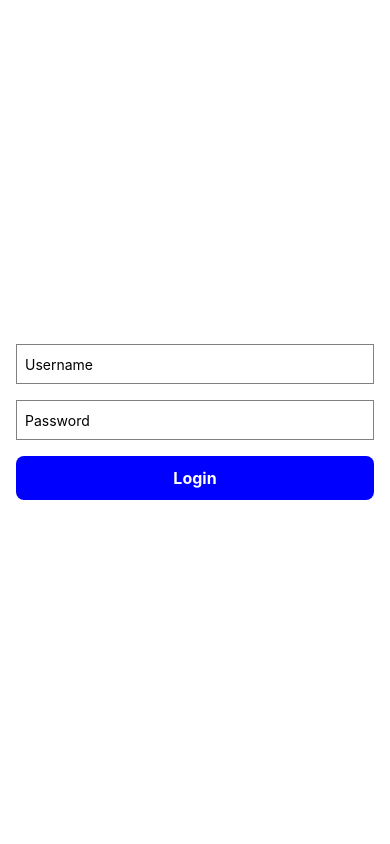
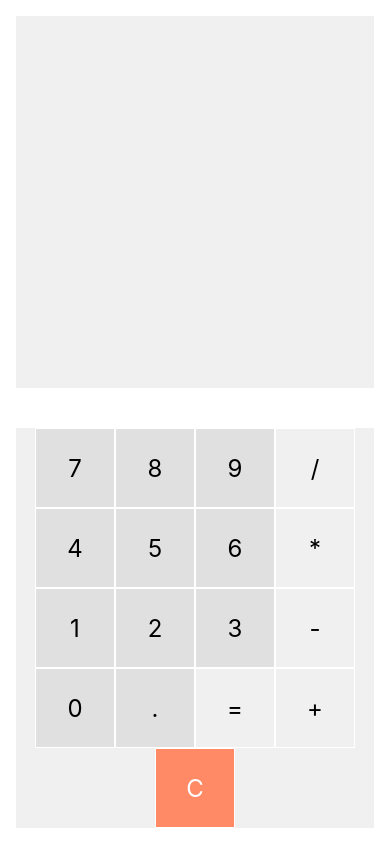
Before and after one commit to varshit-bandaru/calculator, a React Native app: screen / in a window 390 px wide. Built offline with nearby package versions, Linux system fonts and the light colour scheme.

Commit message:
calculator screen

```diff
--- a/App.js
+++ b/App.js
@@ -1,6 +1,7 @@
 import { StatusBar } from 'expo-status-bar';
 import React, { useState } from 'react';
 import { View, Text, TextInput, TouchableOpacity, StyleSheet } from 'react-native';
+import CalculatorScreen from './screen/CalculatorScreen';
 
 export default function App() {
   const [username, setUsername] = useState('');
@@ -13,7 +14,8 @@ export default function App() {
 
   return (
     <View style={styles.container}>
-    <TextInput
+      <CalculatorScreen></CalculatorScreen>
+    {/* <TextInput
       style={styles.input}
       placeholder="Username"
       onChangeText={(text) => setUsername(text)}
@@ -26,7 +28,7 @@ export default function App() {
     />
     <TouchableOpacity style={styles.loginButton} onPress={handleLogin}>
       <Text style={styles.loginButtonText}>Login</Text>
-    </TouchableOpacity>
+    </TouchableOpacity> */}
   </View>
   );
 }
@@ -36,7 +38,7 @@ const styles = StyleSheet.create({
   container: {
     flex: 1,
     justifyContent: 'center',
-    alignItems: 'center',
+    // alignItems: 'center',
     padding: 16,
   },
   input: {
--- /dev/null
+++ b/screen/CalculatorScreen.js
@@ -0,0 +1,209 @@
+// CalculatorScreen.js
+
+import React, { useState } from 'react';
+import { View, Text, TouchableOpacity, StyleSheet } from 'react-native';
+
+const CalculatorScreen = () => {
+  const [input, setInput] = useState('');
+
+  const handleButtonPress = (value) => {
+    setInput((prevInput) => prevInput + value);
+  };
+
+  const handleClear = () => {
+    setInput('');
+  };
+
+  const handleCalculate = () => {
+    try {
+      const result = eval(input);
+      setInput(result.toString());
+    } catch (error) {
+      setInput('Error');
+    }
+  };
+
+  return (
+    <View style={styles.container}>
+      <View style={styles.display}>
+        <Text style={styles.expression}>{input}</Text>
+      </View>
+      <View style={styles.buttons}>
+        <View style={styles.row}>
+          <TouchableOpacity
+            style={styles.button}
+            onPress={() => handleButtonPress('7')}
+          >
+            <Text style={styles.buttonText}>7</Text>
+          </TouchableOpacity>
+          <TouchableOpacity
+            style={styles.button}
+            onPress={() => handleButtonPress('8')}
+          >
+            <Text style={styles.buttonText}>8</Text>
+          </TouchableOpacity>
+          <TouchableOpacity
+            style={styles.button}
+            onPress={() => handleButtonPress('9')}
+          >
+            <Text style={styles.buttonText}>9</Text>
+          </TouchableOpacity>
+          <TouchableOpacity
+            style={styles.operatorButton}
+            onPress={() => handleButtonPress('/')}
+          >
+            <Text style={styles.buttonText}>/</Text>
+          </TouchableOpacity>
+        </View>
+        <View style={styles.row}>
+          <TouchableOpacity
+            style={styles.button}
+            onPress={() => handleButtonPress('4')}
+          >
+            <Text style={styles.buttonText}>4</Text>
+          </TouchableOpacity>
+          <TouchableOpacity
+            style={styles.button}
+            onPress={() => handleButtonPress('5')}
+          >
+            <Text style={styles.buttonText}>5</Text>
+          </TouchableOpacity>
+          <TouchableOpacity
+            style={styles.button}
+            onPress={() => handleButtonPress('6')}
+          >
+            <Text style={styles.buttonText}>6</Text>
+          </TouchableOpacity>
+          <TouchableOpacity
+            style={styles.operatorButton}
+            onPress={() => handleButtonPress('*')}
+          >
+            <Text style={styles.buttonText}>*</Text>
+          </TouchableOpacity>
+        </View>
+        <View style={styles.row}>
+          <TouchableOpacity
+            style={styles.button}
+            onPress={() => handleButtonPress('1')}
+          >
+            <Text style={styles.buttonText}>1</Text>
+          </TouchableOpacity>
+          <TouchableOpacity
+            style={styles.button}
+            onPress={() => handleButtonPress('2')}
+          >
+            <Text style={styles.buttonText}>2</Text>
+          </TouchableOpacity>
+          <TouchableOpacity
+            style={styles.button}
+            onPress={() => handleButtonPress('3')}
+          >
+            <Text style={styles.buttonText}>3</Text>
+          </TouchableOpacity>
+          <TouchableOpacity
+            style={styles.operatorButton}
+            onPress={() => handleButtonPress('-')}
+          >
+            <Text style={styles.buttonText}>-</Text>
+          </TouchableOpacity>
+        </View>
+        <View style={styles.row}>
+          <TouchableOpacity
+            style={styles.button}
+            onPress={() => handleButtonPress('0')}
+          >
+            <Text style={styles.buttonText}>0</Text>
+          </TouchableOpacity>
+          <TouchableOpacity
+            style={styles.button}
+            onPress={() => handleButtonPress('.')}
+          >
+            <Text style={styles.buttonText}>.</Text>
+          </TouchableOpacity>
+          <TouchableOpacity
+            style={styles.operatorButton}
+            onPress={handleCalculate}
+          >
+            <Text style={styles.buttonText}>=</Text>
+          </TouchableOpacity>
+          <TouchableOpacity
+            style={styles.operatorButton}
+            onPress={() => handleButtonPress('+')}
+          >
+            <Text style={styles.buttonText}>+</Text>
+          </TouchableOpacity>
+        </View>
+        <View style={styles.row}>
+          <TouchableOpacity
+            style={styles.clearButton}
+            onPress={handleClear}
+          >
+            <Text style={styles.clearButtonText}>C</Text>
+          </TouchableOpacity>
+        </View>
+      </View>
+    </View>
+  );
+};
+
+const styles = StyleSheet.create({
+  container: {
+    flex: 1,
+    justifyContent: 'flex-end',
+    alignItems: 'center',
+    backgroundColor: '#f0f0f0',
+  },
+  display: {
+    padding: 20,
+    backgroundColor: '#fff',
+    width: '100%',
+    alignItems: 'flex-end',
+  },
+  expression: {
+    fontSize: 24,
+  },
+  buttons: {
+    flexDirection: 'column',
+  },
+  row: {
+    flexDirection: 'row',
+    justifyContent: 'center',
+  },
+  button: {
+    width: 80,
+    height: 80,
+    justifyContent: 'center',
+    alignItems: 'center',
+    backgroundColor: '#e0e0e0',
+    borderWidth: 1,
+    borderColor: '#fff',
+  },
+  operatorButton: {
+    width: 80,
+    height: 80,
+    justifyContent: 'center',
+    alignItems: 'center',
+    backgroundColor: '#f0f0f0',
+    borderWidth: 1,
+    borderColor: '#fff',
+  },
+  clearButton: {
+    width: 80,
+    height: 80,
+    justifyContent: 'center',
+    alignItems: 'center',
+    backgroundColor: '#ff8a65',
+    borderWidth: 1,
+    borderColor: '#fff',
+  },
+  buttonText: {
+    fontSize: 24,
+    color: '#000',
+  },
+  clearButtonText: {
+    fontSize: 24,
+    color: '#fff',
+  },
+});
+
+export default CalculatorScreen;
```
